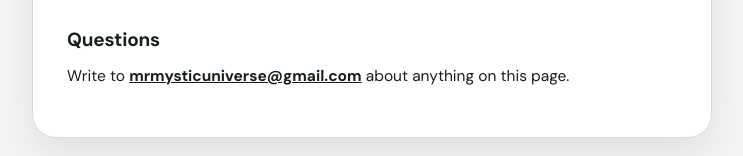
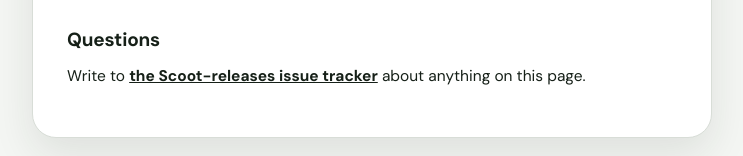
Before and after one commit to sudo-Mystic/Scoot-releases, a plain HTML site: page privacy.html in a window 1280 px wide. Shown: the part 904-1060 px from the top of the page, without its empty margins (268-1011 px from the left). Drawn offline with Linux system fonts and the light colour scheme.

Commit message:
chore: replace personal email on terms/privacy pages with issue tracker contact

```diff
--- a/privacy.html
+++ b/privacy.html
@@ -75,7 +75,7 @@
     <p>Scoot has no accounts and no advertising. Your data is never sold or shared with third parties.</p>
 
     <h2>Questions</h2>
-    <p>Write to <a href="mailto:mrmysticuniverse@gmail.com">mrmysticuniverse@gmail.com</a> about anything on this page.</p>
+    <p>Write to <a href="https://github.com/sudo-Mystic/Scoot-releases/issues">the Scoot-releases issue tracker</a> about anything on this page.</p>
   </div>
 
   <footer>
```
Also changed, not shown: terms.html (+1 -1 lines).
